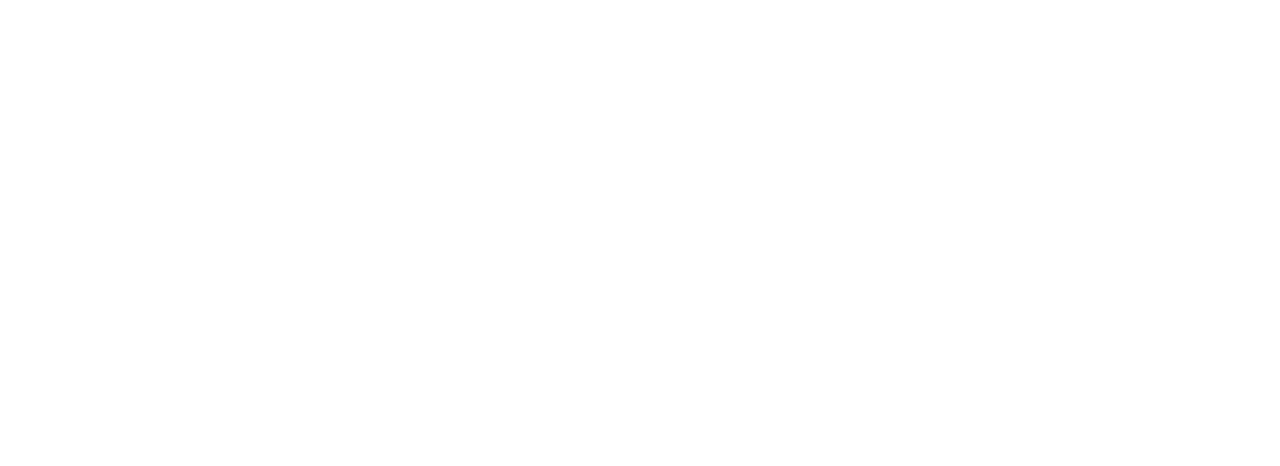
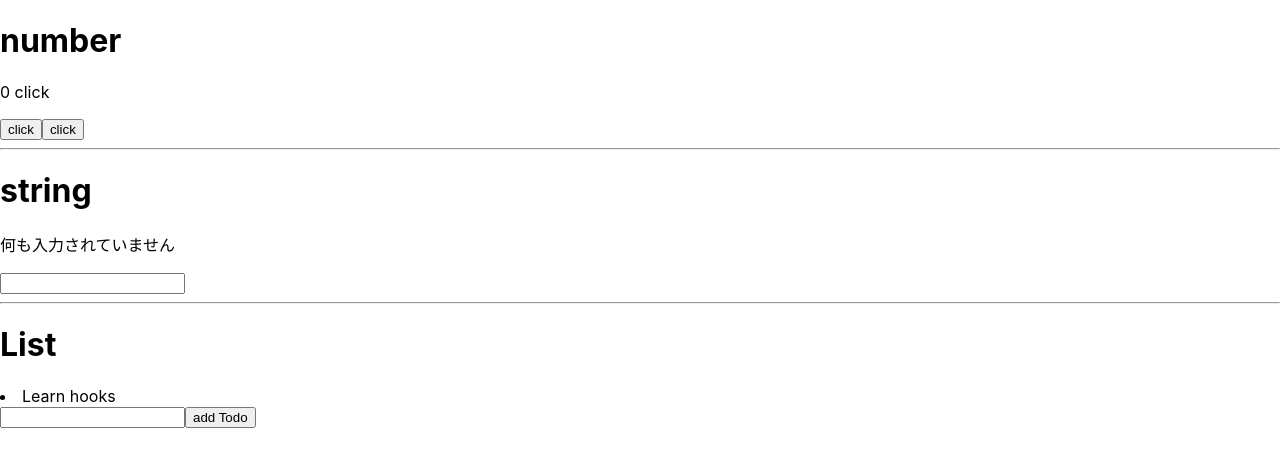
Before and after one commit to w8f/react-training, a React (Create React App) app in the folder front/: page /useStateSample in a window 1280 px wide. Before the commit this address had no page. Shown: the top 466 px of the page. Built offline with nearby package versions, Linux system fonts and the light colour scheme.

Commit message:
add: useState sample

```diff
--- a/front/src/App.tsx
+++ b/front/src/App.tsx
@@ -1,5 +1,6 @@
 import { BrowserRouter as Router, Routes, Route } from "react-router-dom";
 import RouterSample from "./component/RouterSample";
+import UseStateSample from "./component/useState/UseStateSample";
 
 function App() {
   return (
@@ -8,6 +9,7 @@
         <div>
           <Routes>
             <Route path="/sample" element={<RouterSample />} />
+            <Route path="/useStateSample" element={<UseStateSample />} />
           </Routes>
         </div>
       </Router>
--- /dev/null
+++ b/front/src/component/useState/UseStateSample.tsx
@@ -0,0 +1,45 @@
+import { VFC, useState } from "react";
+
+const UseStateSample: VFC = () => {
+  /** state */
+  const [count, setCount] = useState(0);
+  const [text, setText] = useState("");
+  const [todo, setTodo] = useState("");
+  const [todos, setTodos] = useState([{ text: "Learn hooks" }]);
+
+  return (
+    <div>
+      <h1>number</h1>
+      <p>{count} click</p>
+      <button onClick={() => setCount(count + 1)}>click</button>
+      {/*
+        関数型の更新
+        新しい state が前の state に基づいて計算される場合
+      */}
+      <button onClick={() => setCount((prevCount) => prevCount + 1)}>
+        click
+      </button>
+      <hr />
+
+      <h1>string</h1>
+      <p>{text ? text : "何も入力されていません"}</p>
+      <input type="text" onChange={(e) => setText(e.target.value)} />
+      <hr />
+
+      <h1>List</h1>
+      {todos.map((todo, idx) => (
+        <li key={idx}>{todo.text}</li>
+      ))}
+      <input type="text" onChange={(e) => setTodo(e.target.value)} />
+      <button
+        onClick={() => {
+          setTodos([...todos, { text: todo }]);
+        }}
+      >
+        add Todo
+      </button>
+    </div>
+  );
+};
+
+export default UseStateSample;
```
Also changed, not shown: front/src/component/useState/README.md (added).
